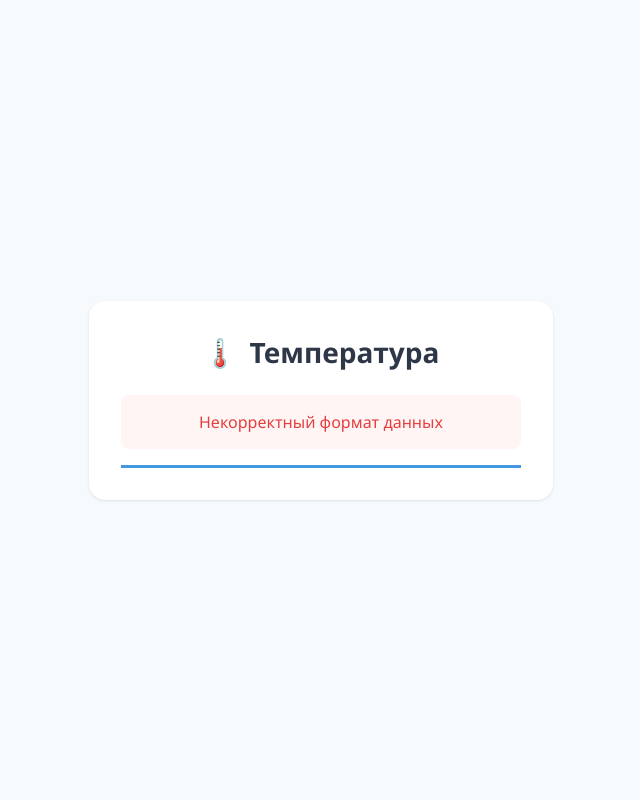
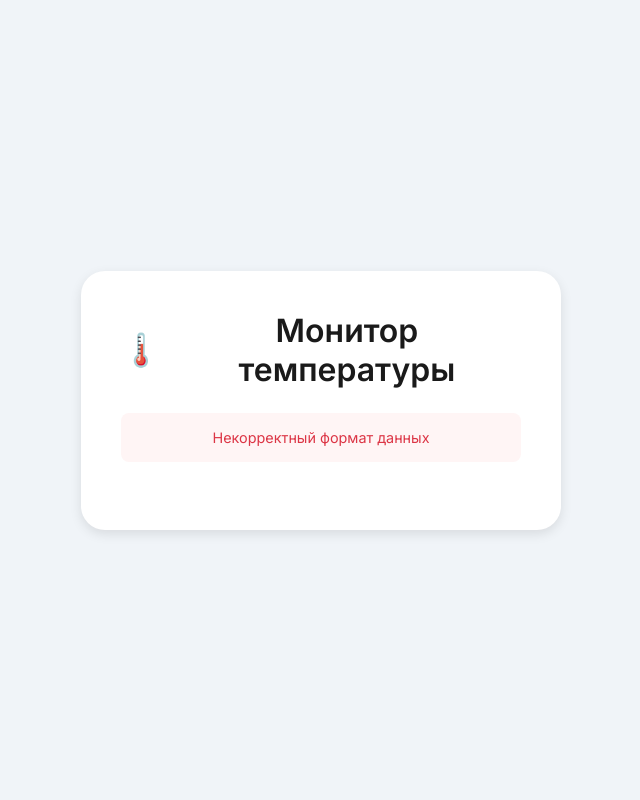
Before and after one commit to dmitray27/esp32-telegram, a Flask app: page / in a window 1280 px wide. Shown: the whole page, without its empty margins (319-959 px from the left). Run offline with Flask 3, Linux system fonts and the light colour scheme; data that the repository does not hold is empty.

Commit message:
Update index.html

```diff
--- a/templates/index.html
+++ b/templates/index.html
@@ -6,14 +6,15 @@
     <title>Монитор температуры</title>
     <style>
         :root {
-            --text-primary: #2d3748;
-            --text-secondary: #718096;
-            --bg-primary: #f7fafc;
-            --accent: #4299e1;
+            --text-primary: #1a1a1a;
+            --text-secondary: #4a4a4a;
+            --bg-primary: #f0f4f8;
+            --accent: #007bff;
+            --error: #dc3545;
         }
 
         body {
-            font-family: 'Segoe UI', system-ui, sans-serif;
+            font-family: 'Inter', system-ui, sans-serif;
             background: var(--bg-primary);
             min-height: 100vh;
             margin: 0;
@@ -25,9 +26,9 @@
 
         .container {
             background: white;
-            padding: 2rem;
-            border-radius: 1rem;
-            box-shadow: 0 1px 3px rgba(0,0,0,0.1);
+            padding: 2.5rem;
+            border-radius: 1.5rem;
+            box-shadow: 0 4px 12px rgba(0, 0, 0, 0.1);
             width: min(90%, 400px);
             text-align: center;
             transition: transform 0.2s ease;
@@ -36,7 +37,7 @@
         h1 {
             color: var(--text-primary);
             margin: 0 0 1.5rem;
-            font-size: 1.75rem;
+            font-size: 2rem;
             display: flex;
             align-items: center;
             justify-content: center;
@@ -44,10 +45,10 @@
         }
 
         .temperature {
-            font-size: 4.5rem;
+            font-size: 5rem;
             font-weight: 300;
             color: var(--text-primary);
-            margin: 1rem 0;
+            margin: 1.5rem 0;
             line-height: 1;
             opacity: 0.9;
         }
@@ -57,7 +58,7 @@
             gap: 1rem;
             margin-top: 2rem;
             color: var(--text-secondary);
-            font-size: 0.9rem;
+            font-size: 0.95rem;
         }
 
         .meta-item {
@@ -68,27 +69,30 @@
         }
 
         .error {
-            color: #e53e3e;
+            color: var(--error);
             padding: 1rem;
             background: #fff5f5;
             border-radius: 0.5rem;
             margin: 1rem 0;
+            font-size: 0.9rem;
         }
 
         .refresh-indicator {
-            height: 3px;
+            height: 4px;
             background: var(--accent);
             width: 0%;
-            transition: width 5s linear;
-            margin-top: 1rem;
+            transition: width 3s linear;
+            margin-top: 1.5rem;
+            border-radius: 2px;
         }
     </style>
+    <link href="https://fonts.googleapis.com/css2?family=Inter:wght@400;500;600&display=swap" rel="stylesheet">
 </head>
 <body>
     <div class="container">
         <h1>
             <span>🌡️</span>
-            Температура
+            Монитор температуры
         </h1>
 
         <div id="content">
@@ -112,10 +116,8 @@
     </div>
 
     <script>
-        // Функция для плавного обновления данных
         async function refreshData() {
             try {
-                // Показываем индикатор обновления
                 const indicator = document.getElementById('refreshIndicator');
                 indicator.style.width = '100%';
 
@@ -125,28 +127,24 @@
                     }
                 });
 
-                if (!response.ok) throw new Error(`HTTP error! status: ${response.status}`);
+                if (!response.ok) throw new Error(`Ошибка HTTP: ${response.status}`);
 
                 const html = await response.text();
                 const parser = new DOMParser();
                 const newDoc = parser.parseFromString(html, 'text/html');
                 const newContent = newDoc.getElementById('content').innerHTML;
 
-                // Плавное обновление контента
                 document.getElementById('content').innerHTML = newContent;
 
             } catch (error) {
                 console.error('Ошибка обновления:', error);
             } finally {
-                // Сбрасываем индикатор
+                const indicator = document.getElementById('refreshIndicator');
                 indicator.style.width = '0%';
             }
         }
 
-        // Обновляем каждые 5 секунд
-        setInterval(refreshData, 5000);
-
-        // Первое обновление через 100ms после загрузки
+        setInterval(refreshData, 3000);
         setTimeout(refreshData, 100);
     </script>
 </body>
```
